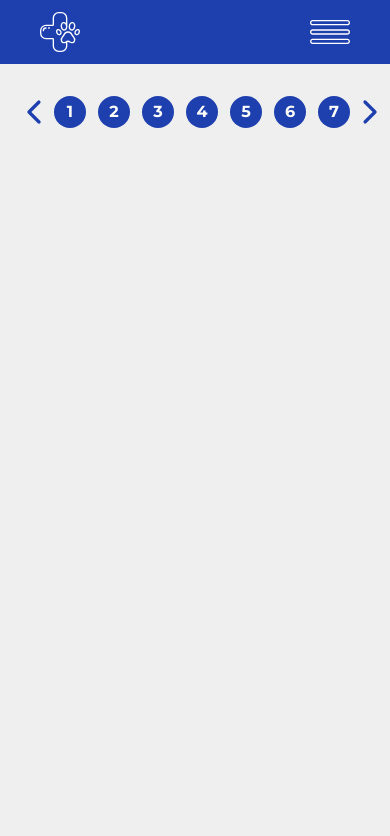
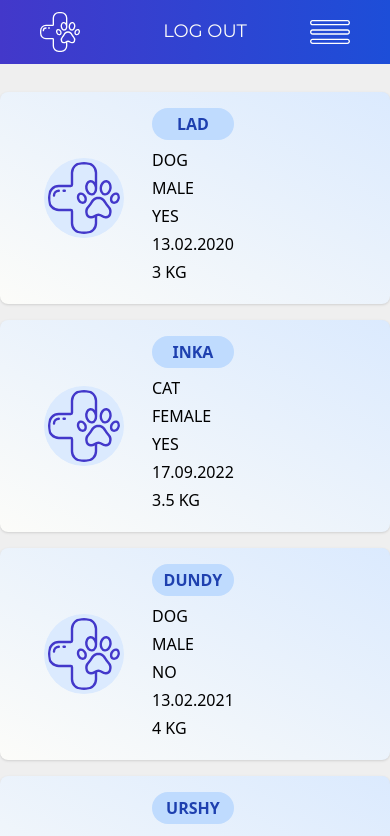
Before and after one commit to IrinaBBB/vet_clinic, a React (Vite) app in the folder client_vet_clinic/: page /vets in a window 390 px wide. Shown: the top 836 px of the page. Built offline with nearby package versions, Linux system fonts and the light colour scheme.

Commit message:
Add responsive table and some changes on navbar

```diff
--- a/client_vet_clinic/index.html
+++ b/client_vet_clinic/index.html
@@ -4,7 +4,7 @@
     <meta charset="UTF-8" />
     <link rel="icon" type="image/svg+xml" href="/vite.svg" />
     <meta name="viewport" content="width=device-width, initial-scale=1.0" />
-    <title>Vite + React + TS</title>
+    <title>Vet clinic</title>
   </head>
   <body>
     <div id="root"></div>
--- a/client_vet_clinic/src/app/layout/Navbar.tsx
+++ b/client_vet_clinic/src/app/layout/Navbar.tsx
@@ -6,8 +6,13 @@ function Navbar() {
     const [menuOpen, setMenuOpen] = useState(false)
     return (
         <>
-            <div className="flex items-center bg-blue-800 py-3 px-10 sm:px-20 font-montserrat text-white text-lg uppercase relative z-[100] justify-between sm:justify-start">
-                <img src={logo_light} alt="logo" className={`h-10 w-10 mr-5`} />
+            <div className="flex w-full items-center bg-gradient-to-r from-indigo-700 to-blue-700  py-3 px-10 sm:px-20 font-montserrat text-white text-lg uppercase relative z-[100] justify-between sm:justify-between">
+                <div className="flex">
+                    <img
+                        src={logo_light}
+                        alt="logo"
+                        className={`h-10 w-10 mr-5 hover:animate-pulse cursor-pointer`}
+                    />
                     <ul className="hidden sm:flex">
                         {navLinks.map((link: NavLink) => (
                             <li
@@ -19,6 +24,15 @@ function Navbar() {
                             </li>
                         ))}
                     </ul>
+                </div>
+                <ul>
+                    <li
+                        className="mr-4 place-self-end pb-1 py-1 last:mr-0 border-b-2
+                        border-b-transparent hover:border-b-2 hover:border-white cursor-pointer ease-in duration-300"
+                    >
+                        Log out
+                    </li>
+                </ul>
                 <img
                     src={menu}
                     alt="menu icon"
@@ -28,17 +42,20 @@ function Navbar() {
                     onClick={() => setMenuOpen(!menuOpen)}
                 />
             </div>
+            {/*RESPONSIVE*/}
             <ul
-                className={`bg-blue-100 overflow-hidden w-full text-center uppercase transition-all duration-500 sm:hidden ${
+                className={` overflow-hidden w-full text-center uppercase transition-all duration-500 sm:hidden ${
                     menuOpen ? 'max-h-[1000px]' : 'max-h-0'
                 }`}
             >
                 {navLinks.map((link: NavLink) => (
                     <li
                         key={link.id}
-                        className="text-blue-800 text-xl p-3 first:pt-6 last:pb-6 cursor-pointer hover:text-blue-700"
+                        className="text-gray-700 tracking-wider text-xl p-3 first:pt-6 last:pb-6 cursor-pointer hover:text-gray-600"
                     >
+                        <span className="bg-gradient-to-r from-violet-700 to-blue-700 text-white py-2 px-10 rounded-full">
                             {link.title}
+                        </span>
                     </li>
                 ))}
             </ul>
--- a/client_vet_clinic/src/app/layout/Pagination.tsx
+++ b/client_vet_clinic/src/app/layout/Pagination.tsx
@@ -16,7 +16,7 @@ function Pagination() {
                 <li>
                     <ul className="flex justify-center items-center">
                         {paginationNumbers.map((number) => (
-                            <li className="me-3 last:me-0 relative p-4 bg-blue-800 rounded-full cursor-pointer hover:scale-125 transition-all duration-200">
+                            <li className="me-3 last:me-0 relative p-4 bg-gradient-to-r from-indigo-700 to-blue-700 rounded-full cursor-pointer hover:scale-125 transition-all duration-200">
                                 <span className="font-montserrat text-white font-bold absolute top-[50%] left-[50%] translate-x-[-50%] translate-y-[-50%]">
                                     {number}
                                 </span>
--- /dev/null
+++ b/client_vet_clinic/src/features/pets/PetDetails.tsx
@@ -0,0 +1,9 @@
+function PetDetails() {
+    return (
+        <>
+            Details
+        </>
+    );
+}
+
+export default PetDetails;
--- a/client_vet_clinic/src/features/pets/PetList.tsx
+++ b/client_vet_clinic/src/features/pets/PetList.tsx
@@ -59,6 +59,27 @@ function PetList() {
                     </tbody>
                 </table>
             </div>
+            <div className="grid grid-cols-1 sm:grid-cols-2 gap-4 md:hidden">
+                {pets.map((pet) => (
+                    <div className="bg-white p-4 rounded-lg shadow bg-gradient-to-tr from-white to-blue-100">
+                        <div className="flex items-center">
+                            <img
+                                src={logo_dark}
+                                alt="pet image"
+                                className="w-20 bg-blue-100 p-1 rounded-full ms-7 sm:ms-3 me-7"
+                            />
+                            <div>
+                                <div className="text-blue-800 mb-2 text-center uppercase font-bold py-1 px-2 bg-blue-200 rounded-full">{pet.name}</div>
+                                <div className="uppercase mb-1">{pet.species}</div>
+                                <div className="uppercase mb-1">{pet.sex}</div>
+                                <div className="uppercase mb-1">{pet.neutered ? 'yes' : 'no'}</div>
+                                <div className="uppercase mb-1">{pet.dateOfBirth}</div>
+                                <div className="uppercase mb-1">{pet.weight} kg</div>
+                            </div>
+                        </div>
+                    </div>
+                ))}
+            </div>
             <Pagination />
         </>
     )
```
Lines whose indentation alone changed are shown as unchanged.
